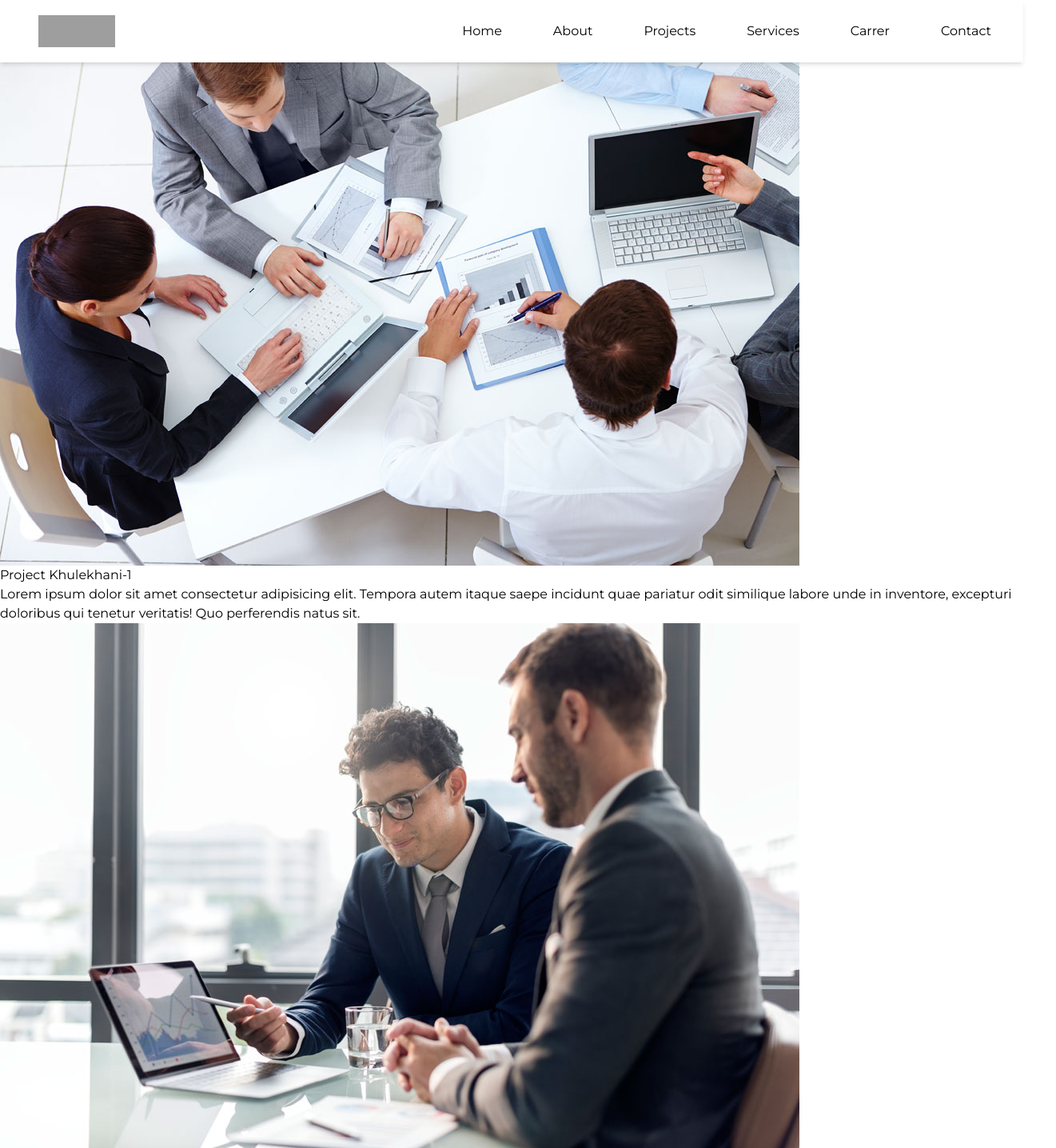
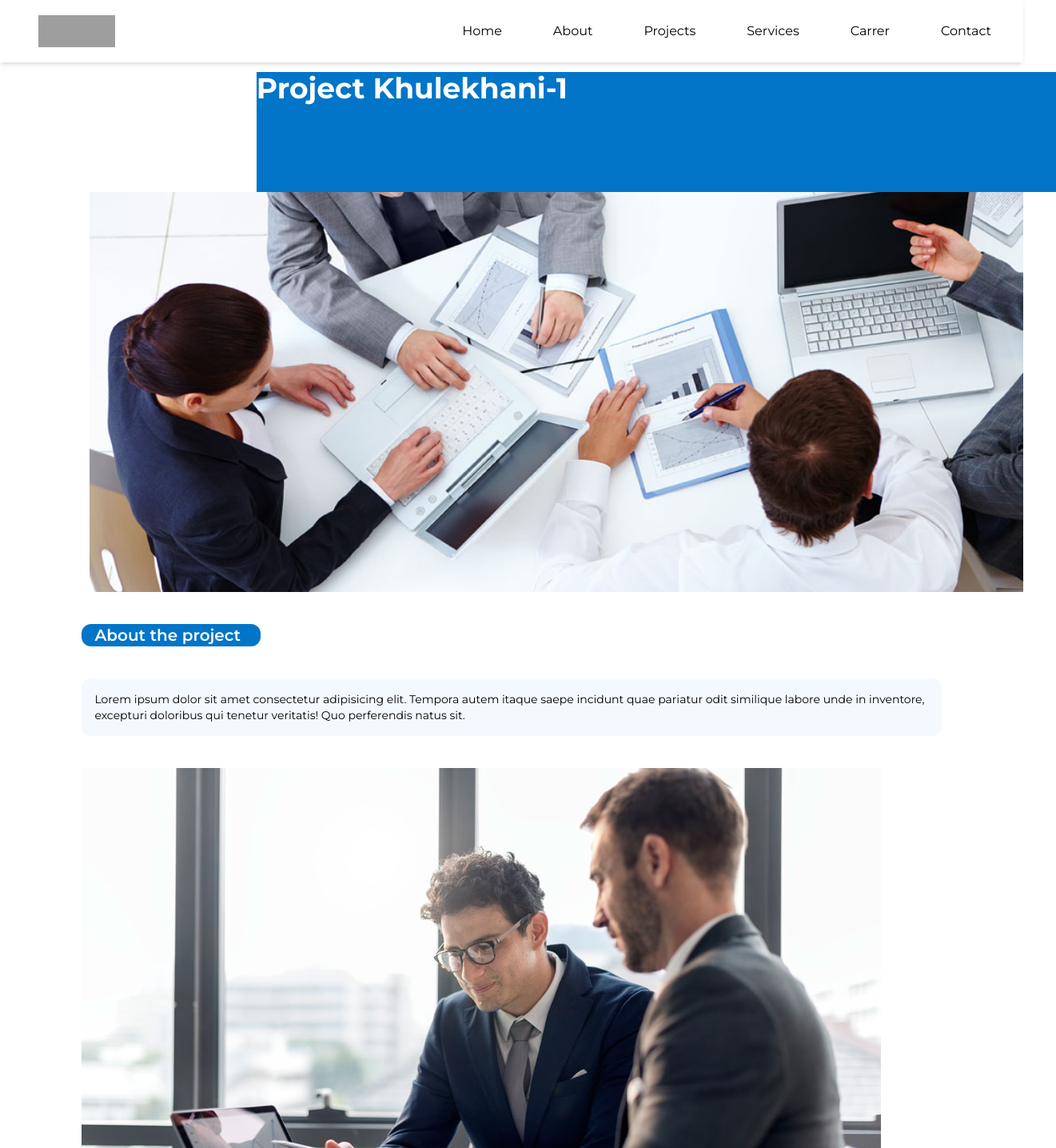
Before and after one commit to 10Dipesh/bfi-web, a Next.js app: page /projectDescription/1 in a window 1280 px wide. Shown: the top 1435 px of the page at 80% size, 1321 px wide, since content can reach past the window. Built offline with nearby package versions, Linux system fonts and the light colour scheme; grey boxes are pictures that could not be loaded.

Commit message:
project description page

```diff
--- a/src/pages/projectDescription/[id].tsx
+++ b/src/pages/projectDescription/[id].tsx
@@ -2,23 +2,38 @@ import Layout from "@/components/layout/Layout";
 import projectList, { IContent } from "@/data/projectList";
 import { GetServerSideProps } from "next";
 import Container from "@/components/layout/Container";
+import Image from "next/image";
 
 const ProjectsDescription: React.FC<IProps> = ({ project }) => {
   return (
     <Layout>
-      <Container>
-      <div>
-        <img src={project?.image_1} alt="" />
+      <div className="mt-[90px] flex md:justify-between md:items-center">
+        <Container>
+          <section className="flex flex-col justify-center items-center relative ml-28">
+            <div className="h-[150px] w-[1000px] bg-primary md:-mr-[15.6rem]">
+              <h1 className="text-4xl font-bold text-white">
+                {project?.heading}
+              </h1>
+            </div>
+            <div className="h-[350px] w-[800px] absolute bg-primary -z-10 left-0 bottom-0 opacity-40"></div>
+            <div className="top-10">
+              <img src={project?.image_1} alt="" className="h-[500px] w-[1250px] object-cover"/>
+            </div>
+          </section>
+          <section className="mx-[6.4rem]">
+          <h2 className="text-xl font-semibold bg-primary text-white w-56 px-4 rounded-xl mt-10">
+            About the project
+          </h2>
+          <div className="mt-10 bg-light rounded-xl p-4">
+            <p className="text-sm">{project?.description_1}</p>
+          </div>
+            <div className="mt-10">
+              <img src={project?.image_2} alt="" />
+            </div>
+            <p className="mt-10 bg-light rounded-xl p-4 text-sm mb-10">{project?.description_2}</p>
+          </section>
+        </Container>
       </div>
-      <h1>{project?.heading}</h1>
-      <article>
-      <p>{project?.description_1}</p>
-      </article>
-      <div>
-        <img src={project?.image_2} alt="" />
-      </div>
-      <p>{project?.description_2}</p>
-      </Container>
     </Layout>
   );
 };
--- /dev/null
+++ b/src/pages/services/index.tsx
@@ -0,0 +1,14 @@
+import Layout from "@/components/layout/Layout";
+import Container from "@/components/layout/Container";
+const Services: React.FC = () => {
+  return (
+    <Layout>
+      <div className=" h-[500px]">
+        <Container>
+        <div className="mt-[80px]">Services</div>
+      </Container>
+      </div>
+    </Layout>
+  );
+};
+export default Services;
```
